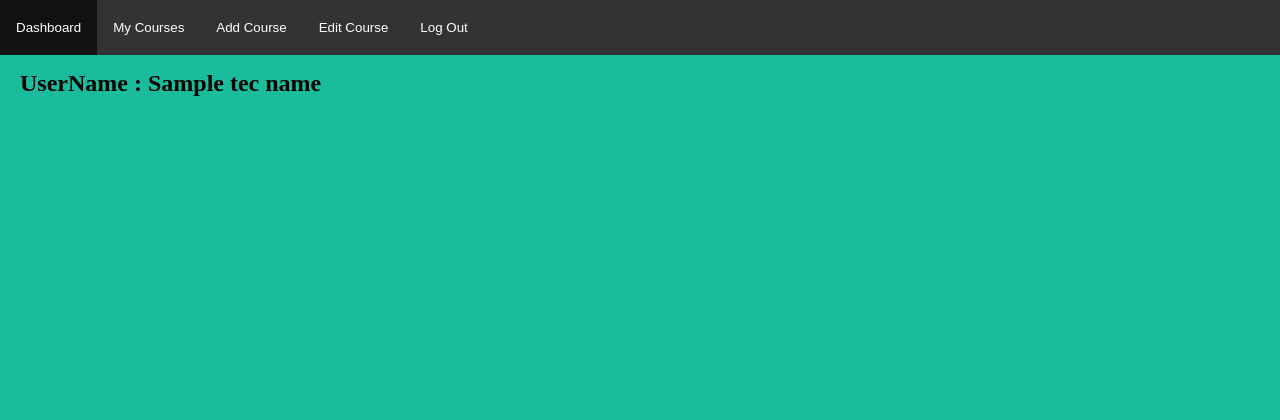
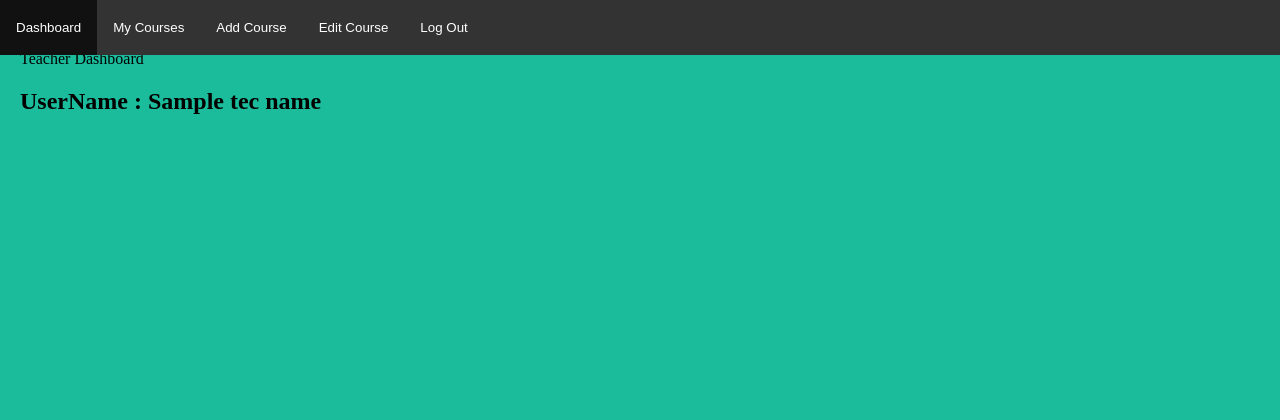
Before and after one commit to tamim37/Online-Education-Course, a Django app: template template/_1teacherDashboard.html in a window 1280 px wide. Shown: the top 420 px of the page. Run offline with Django 3.2, Linux system fonts and the light colour scheme; the template is opened without the code that fills it: most values are stand-ins (such as "Sample title", 1, 10 or a date in 2020).

Commit message:
teacher dashboard change

```diff
--- a/template/_1teacherDashboard.html
+++ b/template/_1teacherDashboard.html
@@ -138,6 +138,8 @@ li input[id=btn]:hover {
 
 <div style="padding:20px;margin-top:30px;background-color:#1abc9c;height:1500px;">
 
+  Teacher Dashboard
+
 
 {% with namess=tecName %}
 
```
